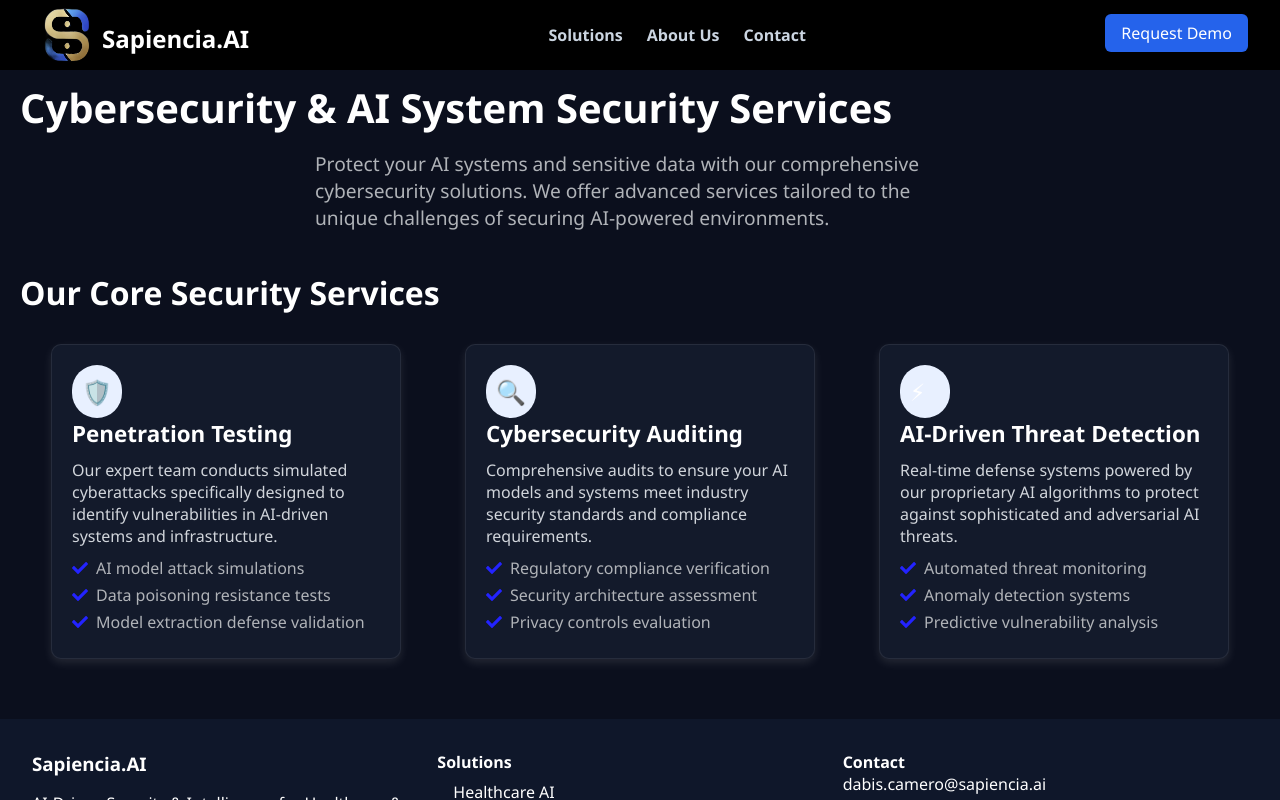
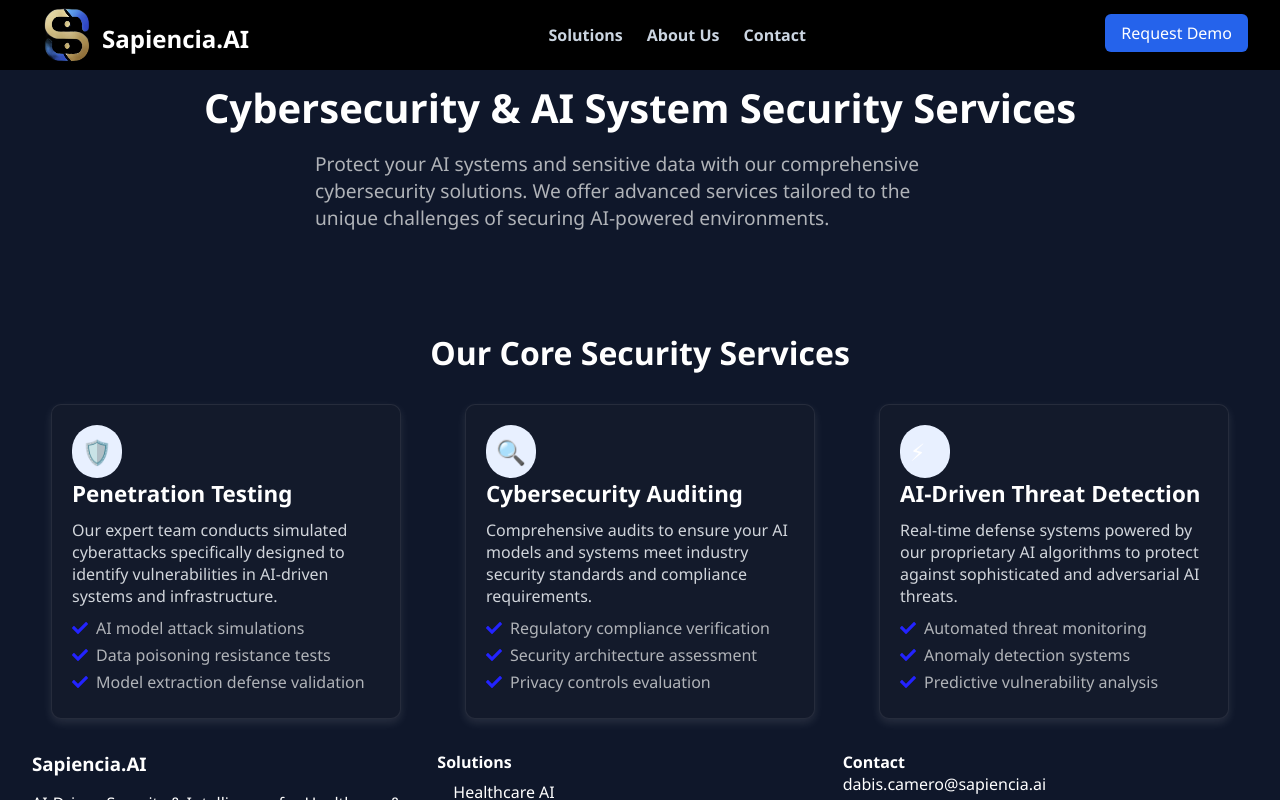
Before and after one commit to PratheekshaSudhir/Sapiencia_Recent, a React (Create React App) app: page /cybersecurity in a window 1280 px wide. Built offline with nearby package versions, Linux system fonts and the light colour scheme.

Commit message:
Title and subtitle is center aligned

```diff
--- a/src/pages/Cybersecurity.css
+++ b/src/pages/Cybersecurity.css
@@ -1,15 +1,16 @@
 /* Cybersecurity Section */
-.cybersecurity-container {
+/* .cybersecurity-container {
   display: flex;
   flex-direction: column;
   min-height: 100vh;
   background-color: #0b0f1d;
   color: #ffffff;
-}
+} */
 
 .cybersecurity-section {
   padding: 60px 20px;
   flex:1;
+  align-items: center;
 }
 
 .cybersecurity-title {
@@ -17,6 +18,7 @@
   font-weight: bold;
   margin-top: 20px;
   margin-bottom: 15px;
+  text-align: center;
 }
 
 .cybersecurity-description {
@@ -30,6 +32,7 @@
   font-size: 2rem;
   font-weight: 600;
   margin-bottom: 30px;
+ text-align: center;
 }
 
 /* Cards Section */
--- a/src/pages/Cybersecurity.js
+++ b/src/pages/Cybersecurity.js
@@ -11,7 +11,7 @@ const Cybersecurity = () => {
       <Navbar />
       <AnimatedBackground />
 
-      <div className="cybersecurity-section">
+      <section className="cybersecurity-section">
         <h1 className="cybersecurity-title">
           Cybersecurity & AI System Security Services
         </h1>
@@ -20,7 +20,8 @@ const Cybersecurity = () => {
           cybersecurity solutions. We offer advanced services tailored to the
           unique challenges of securing AI-powered environments.
         </p>
-
+      </section>
+      <section>
         <h2 className="cybersecurity-subtitle">Our Core Security Services</h2>
 
         <div className="cybersecurity-solutions-container">
@@ -39,7 +40,7 @@ const Cybersecurity = () => {
             </div>
           ))}
         </div>
-      </div>
+      </section>
 
       <Footer />
     </div>
```
